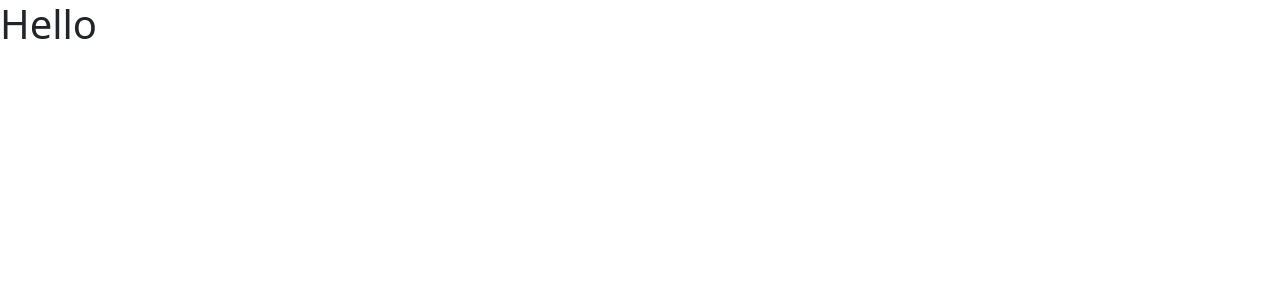
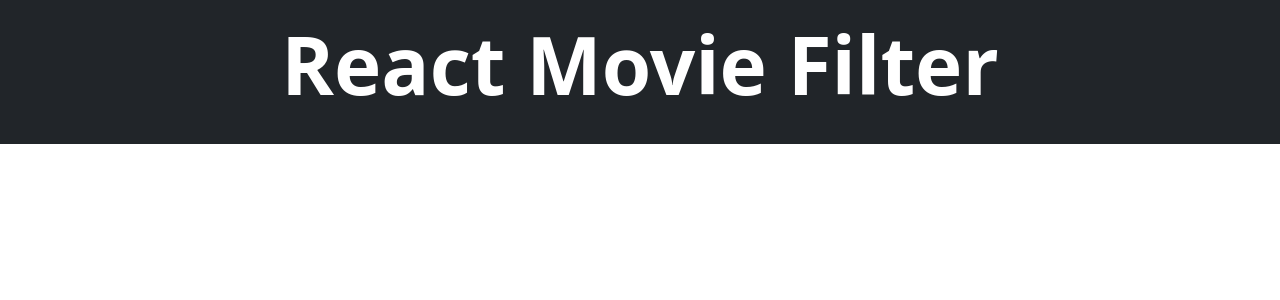
Before and after one commit to francesco-cassese/react-movie-filter, a React (Vite) app: page / in a window 1280 px wide. Shown: the top 300 px of the page. Built offline with nearby package versions, Linux system fonts and the light colour scheme.

Commit message:
feat: aggiunto e personalizzato header

```diff
--- a/src/App.jsx
+++ b/src/App.jsx
@@ -1,7 +1,18 @@
+import { useState, useEffect } from 'react';
 
 function App() {
   return (
-    <h1>Hello</h1>
+    <header className="mb-4 bg-dark text-white custom-header">
+      <div className="container-fluid py-3">
+        <div className="row justify-content-center text-center">
+          <div className="col-lg-8">
+            <h1 className="display-1 fw-bold mb-3 tracking-tight">
+              React Movie Filter
+            </h1>
+          </div>
+        </div>
+      </div>
+    </header>
   );
 }
 export default App;
```
